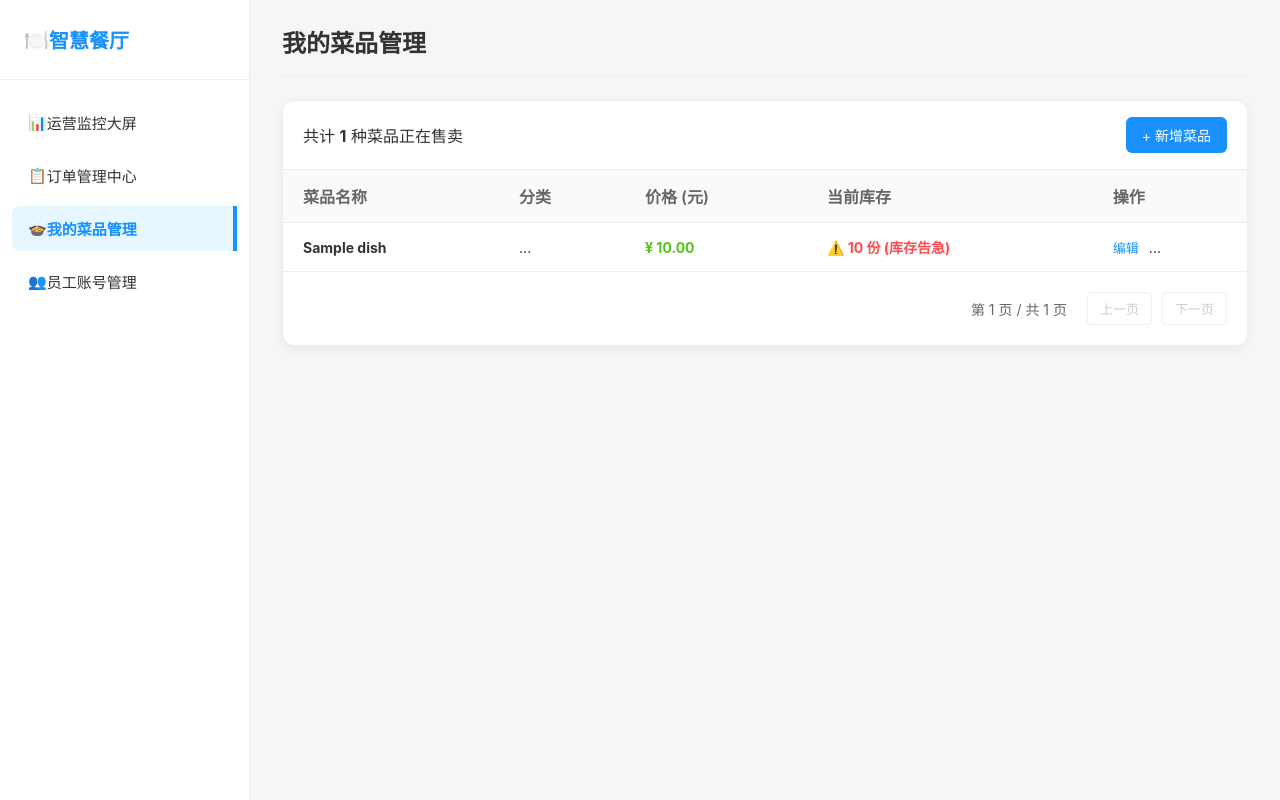
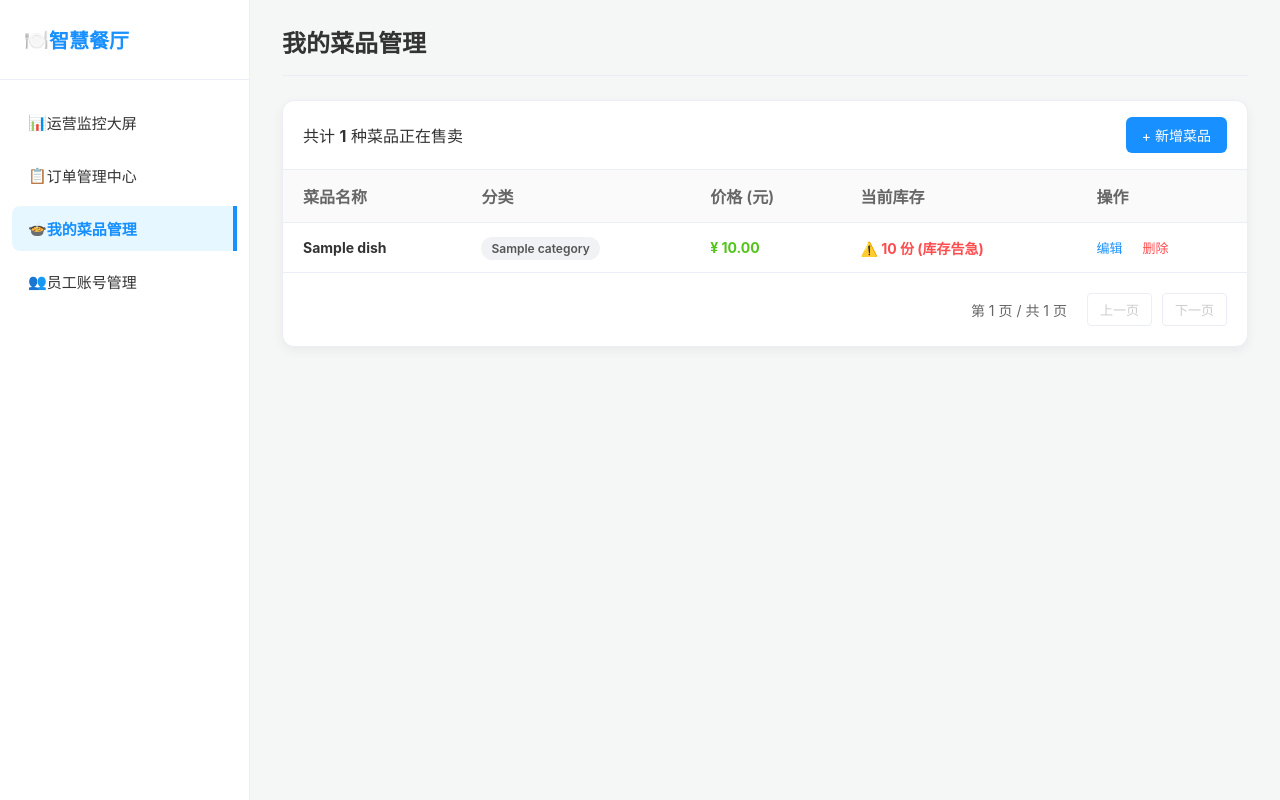
Before and after one commit to mxm2243014395-oss/-2.0, a Django app: template templates/dish_list.html in a window 1280 px wide. Run offline with Django 3.2, Linux system fonts and the light colour scheme; the template is opened without the code that fills it: most values are stand-ins (such as "Sample title", 1, 10 or a date in 2020).

Commit message:
基本稳定版

```diff
--- a/templates/dish_list.html
+++ b/templates/dish_list.html
@@ -80,7 +80,17 @@
                             {% for dish in page_obj %}
                         <tr>
                             <td style="font-weight: bold;">{{ dish.name }}</td>
-                            <td>...</td>
+                            <td>
+                                {% if dish.category == '主菜' %}
+                                    <span class="badge badge-main">{{ dish.category }}</span>
+                                {% elif '饮' in dish.category %}
+                                    <span class="badge badge-drink">{{ dish.category }}</span>
+                                {% elif '主食' in dish.category %}
+                                    <span class="badge badge-staple">{{ dish.category }}</span>
+                                {% else %}
+                                    <span class="badge">{{ dish.category }}</span>
+                                {% endif %}
+                            </td>
                             <td style="color: var(--accent-green); font-weight: bold;">¥ {{ dish.price|floatformat:2 }}</td>
 
                             <td>
@@ -93,7 +103,11 @@
                                 {% endif %}
                             </td>
                             <td>
-                                <a href="{% url 'dish_edit' dish.id %}" class="action-link">编辑</a>...
+                                <a href="{% url 'dish_edit' dish.id %}" class="action-link">编辑</a>
+                                <form action="{% url 'dish_delete' dish.id %}" method="POST" style="display:inline;" onsubmit="return confirm('确定要永久删除菜品【{{ dish.name }}】吗？');">
+                                    {% csrf_token %}
+                                    <button type="submit" class="action-delete" style="cursor: pointer; border: none; background: none; color: var(--accent-red); font-size: 13px; font-weight: 500;">删除</button>
+                                </form>
                             </td>
                         </tr>
                         {% endfor %}
```
Also changed, not shown: restaurant/management/commands/generate_data.py (+10 -24 lines).
